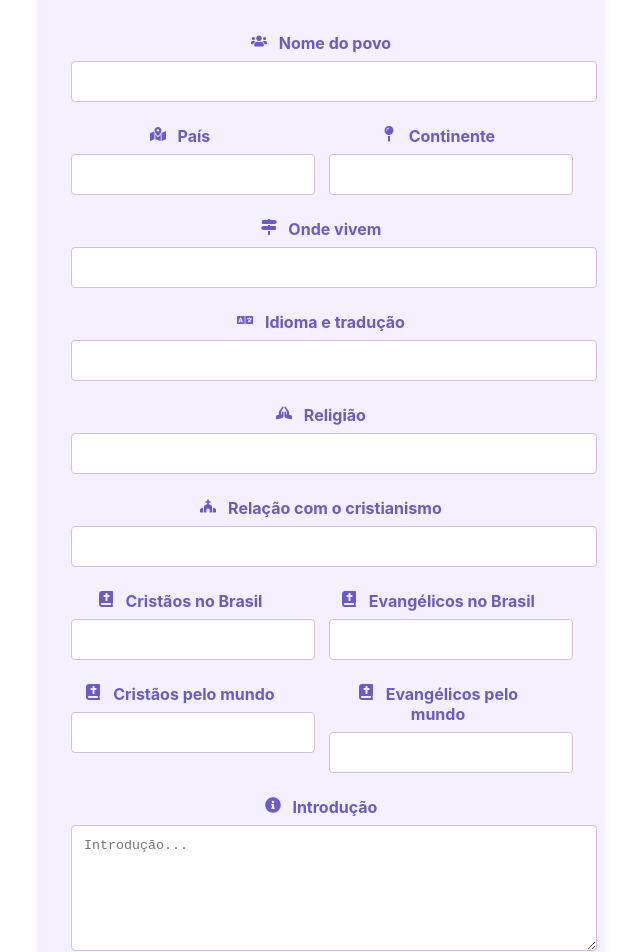
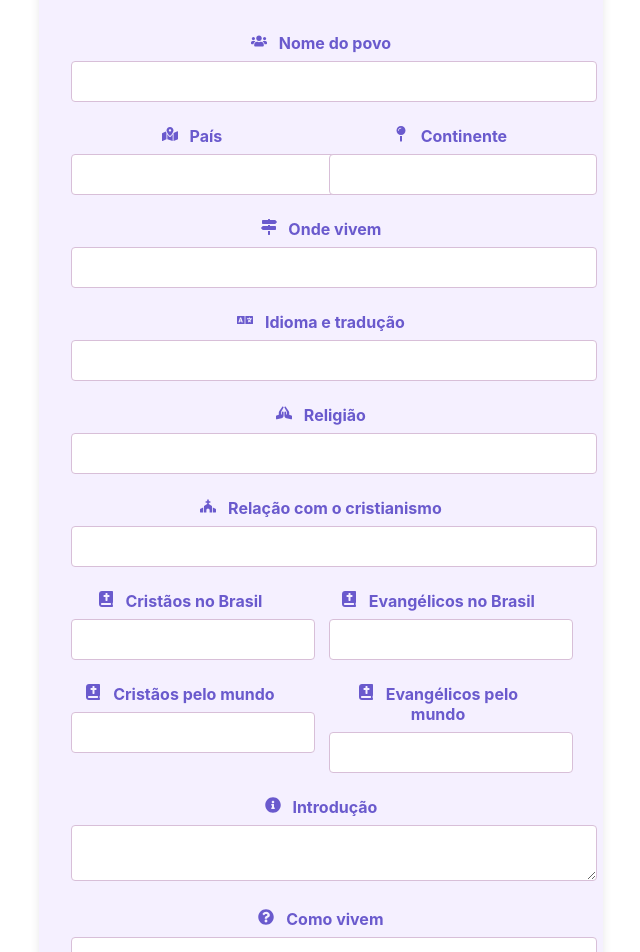
Before and after one commit to mathrews/presentation-generator-away, a React (Create React App) app: page / in a window 1280 px wide. Shown: the part 120-1072 px from the top of the page, without its empty margins (319-959 px from the left). Built offline with nearby package versions, Linux system fonts and the light colour scheme.

Commit message:
Fix error on change values in fields

```diff
--- a/src/components/InputField.js
+++ b/src/components/InputField.js
@@ -1,14 +1,20 @@
-// src/components/InputField.js
+// InputField.js
+import React from 'react';
 
-import React from 'react';
-import { FaUser } from 'react-icons/fa';
-
-function InputField({ label, name }) {
+function InputField({ label, name, icon, value, onChange, small }) {
   return (
-    <div className="form-field">
-      <label htmlFor={name}>{label}</label>
+    <div className={`form-field${small ? ' small' : ''}`}>
+      <label htmlFor={name}>
+        {label}
+      </label>
       <div className="input-container">
-        <input type="text" id={name} name={name} />
+        <input
+          type="text"
+          id={name}
+          name={name}
+          value={value}
+          onChange={onChange}
+        />
       </div>
     </div>
   );
--- a/src/components/TextAreaField.js
+++ b/src/components/TextAreaField.js
@@ -1,23 +1,22 @@
-// src/components/TextAreaField.js
+// TextAreaField.js
+import React from 'react';
 
-import React from 'react';
-import PropTypes from 'prop-types';
-import './TextAreaField.css'; // Importar estilos
-
-function TextAreaField({ label, name, placeholder, icon }) {
+function TextAreaField({ label, name, icon, value, onChange }) {
   return (
     <div className="form-field">
-      <label>{label}</label>
-      <textarea className="form-textarea" name={name} placeholder={placeholder} />
+      <label htmlFor={name}>
+        {label}
+      </label>
+      <div className="input-container">
+        <textarea
+          id={name}
+          name={name}
+          value={value}
+          onChange={onChange}
+        />
+      </div>
     </div>
   );
 }
 
-TextAreaField.propTypes = {
-  label: PropTypes.string.isRequired,
-  name: PropTypes.string.isRequired,
-  placeholder: PropTypes.string,
-  icon: PropTypes.element,
-};
-
 export default TextAreaField;
```
